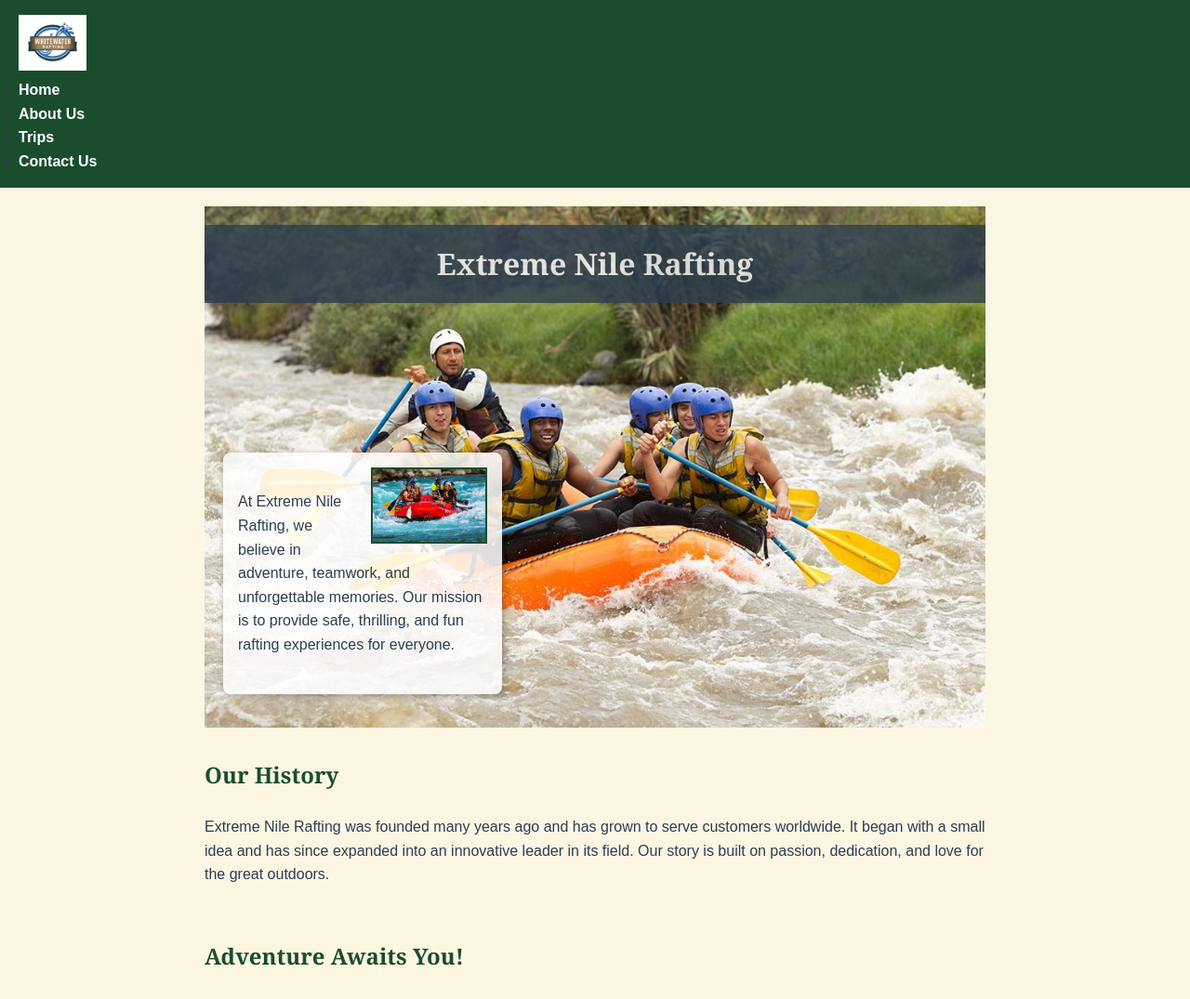
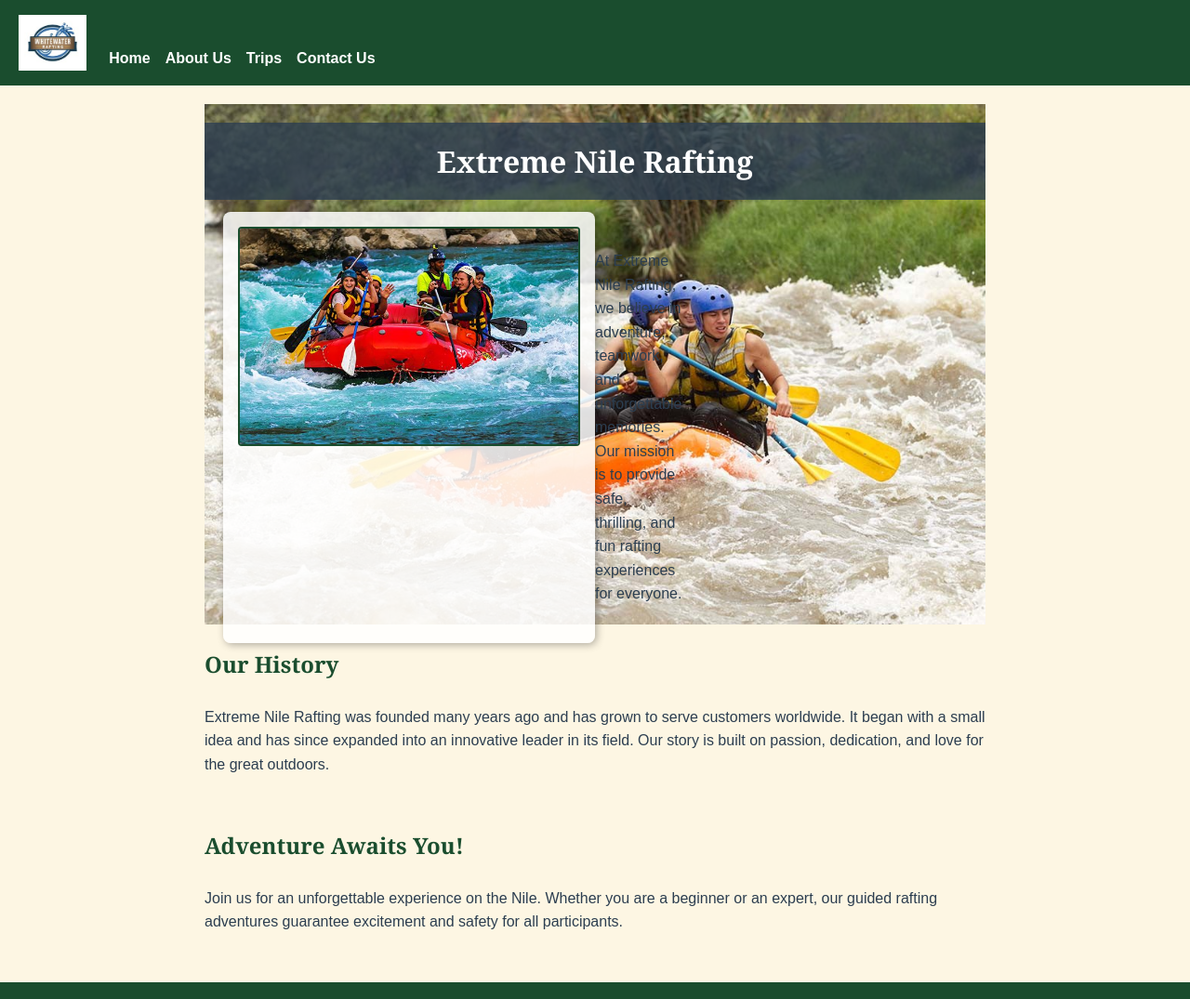
Before and after one commit to angellaajulu/wdd130, a plain HTML site: page wwr/about.html in a window 1280 px wide. Shown: the top 1075 px of the page at 93% size. Drawn offline with Linux system fonts and the light colour scheme.

Commit message:
Updated data

```diff
--- a/wwr/about.html
+++ b/wwr/about.html
@@ -3,17 +3,17 @@
 <head>
   <meta charset="UTF-8">
   <meta name="viewport" content="width=device-width, initial-scale=1.0">
-  <title>About Us | White Water Rafting</title>
-  <meta name="description" content="Learn more about White Water Rafting, our mission, history, and the adventures that await you.">
+  <title>About Us | Extreme Nile Rafting</title>
+  <meta name="description" content="Learn more about Extreme Nile Rafting, our mission, history, and the adventures that await you.">
   <meta name="author" content="Angella Evelyn Ajulu">
   <link rel="stylesheet" href="styles/rafting.css">
 </head>
 <body>
+
+  <!-- Header -->
   <header>
-    <!-- Logo -->
-    <img src="images/logo.jpg" alt="White Water Rafting Logo">
-
-    <!-- Navigation -->
+    <div class="logo-nav">
+      <img src="images/logo.jpg" alt="Extreme Nile Rafting Logo">
       <nav>
         <ul>
           <li><a href="index.html">Home</a></li>
@@ -22,14 +22,18 @@
           <li><a href="contact.html">Contact Us</a></li>
         </ul>
       </nav>
+    </div>
   </header>
 
+  <!-- Main content -->
   <main>
     <!-- Hero Section -->
     <div class="hero">
       <img src="images/hero.jpg" alt="Rafting adventure on the river">
       <h1>Extreme Nile Rafting</h1>
-      <article>
+
+      <!-- Article overlay below heading -->
+      <article class="hero-article">
         <img src="images/happy-client.jpg" alt="Happy rafting client">
         <p>
           At Extreme Nile Rafting, we believe in adventure, teamwork, and unforgettable memories.
@@ -48,28 +52,28 @@
       </p>
     </section>
 
-    <!-- Adventure Awaits Section -->
+    <!-- Adventure Section -->
     <section>
       <h2>Adventure Awaits You!</h2>
-      <!-- Images will be added in the next assignment -->
+      <p>
+        Join us for an unforgettable experience on the Nile. Whether you are a beginner or an expert,
+        our guided rafting adventures guarantee excitement and safety for all participants.
+      </p>
     </section>
   </main>
 
-  <!-- Footer Section -->
+  <!-- Footer -->
   <footer>
     <p>© 2025 Extreme Nile Rafting | Angella Evelyn Ajulu</p>
-
     <nav class="socialmedia">
       <a href="https://facebook.com">
-        <img src="images/facebook.svg" alt="Facebook Icon">
-      </a>
+        <img src="images/facebook.svg" alt="Facebook Icon"></a>
       <a href="https://linkedin.com">
-        <img src="images/linkedin.svg" alt="LinkedIn Icon">
-      </a>
+        <img src="images/linkedin.svg" alt="LinkedIn Icon"></a>
       <a href="https://instagram.com">
-        <img src="images/instagram.svg" alt="Instagram Icon">
-      </a>
+        <img src="images/instagram.svg" alt="Instagram Icon"></a>
     </nav>
   </footer>
+
 </body>
 </html>
--- a/wwr/styles/rafting.css
+++ b/wwr/styles/rafting.css
@@ -1,27 +1,18 @@
-/* ========================
-   CSS Variables
-   ======================== */
 :root {
-  --primary-color: #1a4d2e;    /* dark green for headers/nav */
-  --secondary-color: #f4b183;  /* warm sand */
-  --accent1-color: #2c3e50;    /* dark slate blue for text */
-  --accent2-color: #f6e58d;    /* light golden yellow */
+  --primary-color: #1a4d2e;
+  --secondary-color: #f4b183;
+  --accent1-color: #2c3e50;
+  --accent2-color: #f6e58d;
   --heading-font: "Georgia", "Times New Roman", serif;
   --body-font: "Arial", "Helvetica", sans-serif;
 }
 
-/* ========================
-   Reset box-model
-   ======================== */
 * {
   margin: 0;
   padding: 0;
   box-sizing: border-box;
 }
 
-/* ========================
-   Body Styles
-   ======================== */
 body {
   font-family: var(--body-font);
   color: var(--accent1-color);
@@ -29,110 +20,132 @@ body {
   background-color: #fdf6e3;
 }
 
-/* ========================
-   Header and Navigation
-   ======================== */
-header {
+/* Header with logo + nav bottom-left */
+header .logo-nav {
   display: flex;
-  flex-direction: column;
-  align-items: flex-start;
+  align-items: flex-end; /* nav aligned to bottom of logo */
+  gap: 24px;
   padding: 16px 20px;
   background-color: var(--primary-color);
-  gap: 8px;
 }
 
-header img {
+header .logo-nav img {
   max-height: 60px;
 }
 
-nav a {
-  color: #fff;
+header nav ul {
+  list-style: none;
+  display: flex;
+  gap: 16px;
+  margin: 0;
+  padding: 0;
+}
+
+header nav a {
+  color: white;
   text-decoration: none;
   font-weight: bold;
 }
 
-nav a:hover {
+header nav a:hover {
   color: var(--accent2-color);
 }
 
-/* ========================
-   Main content area
-   ======================== */
 main {
   width: 840px;
   margin: 20px auto;
 }
 
-/* ========================
-   Hero Section
-   ======================== */
+/* Hero Section */
 .hero {
   position: relative;
-  margin-bottom: 24px;
 }
 
-.hero img {
+.hero img:first-child {
   width: 100%;
   height: auto;
   display: block;
 }
 
+/* Heading overlay */
 .hero h1 {
   position: absolute;
   top: 20px;
   width: 100%;
-  padding: 16px;
   text-align: center;
-  background-color: var(--accent1-color);
+  background-color: rgba(44, 62, 80, 0.8);
   color: #fff;
-  opacity: 0.8;
+  padding: 16px 0;
 }
 
-/* Hero article overlay */
-.hero article {
+/* Article overlay below heading */
+.hero-article {
   position: absolute;
-  bottom: 20px;
+  top: 100px;
   left: 20px;
-  max-width: 300px;
-  background-color: rgba(255, 255, 255, 0.85);
+  max-width: 400px;
+  background-color: rgba(255,255,255,0.85);
   padding: 16px;
   border-radius: 8px;
+  display: flex;
+  align-items: flex-start;
+  gap: 16px;
   box-shadow: 2px 2px 8px rgba(0,0,0,0.3);
+  z-index: 10;
 }
 
-.hero article img {
-  float: right;
+.hero-article img {
   width: 125px;
-  margin-left: 8px;
-  margin-bottom: 8px;
+  height: auto;
   border: 2px solid var(--primary-color);
+  border-radius: 4px;
 }
 
-/* ========================
-   Headings
-   ======================== */
+.hero-article p {
+  flex: 1;
+}
+
+/* Responsive: stack article content on small screens */
+@media screen and (max-width: 768px) {
+  .hero-article {
+    position: static;
+    max-width: 90%;
+    margin: 16px auto;
+    flex-direction: column;
+    align-items: center;
+    text-align: center;
+  }
+
+  .hero-article img {
+    width: 80%;
+    margin-bottom: 16px;
+  }
+
+  .hero-article p {
+    flex: unset;
+  }
+}
+
 h1, h2 {
   font-family: var(--heading-font);
   color: var(--primary-color);
   margin-bottom: 16px;
 }
 
-/* ========================
-   Paragraphs and Sections
-   ======================== */
 p, section, article {
   margin: 16px 0;
   padding: 8px 0;
 }
 
-/* ========================
-   Footer and Social Media
-   ======================== */
 footer {
   text-align: center;
   padding: 20px;
   background-color: var(--primary-color);
   color: white;
+}
+
+footer nav.socialmedia {
+  margin-top: 10px;
 }
 
 footer nav.socialmedia a {
```
Lines whose indentation alone changed are shown as unchanged.
